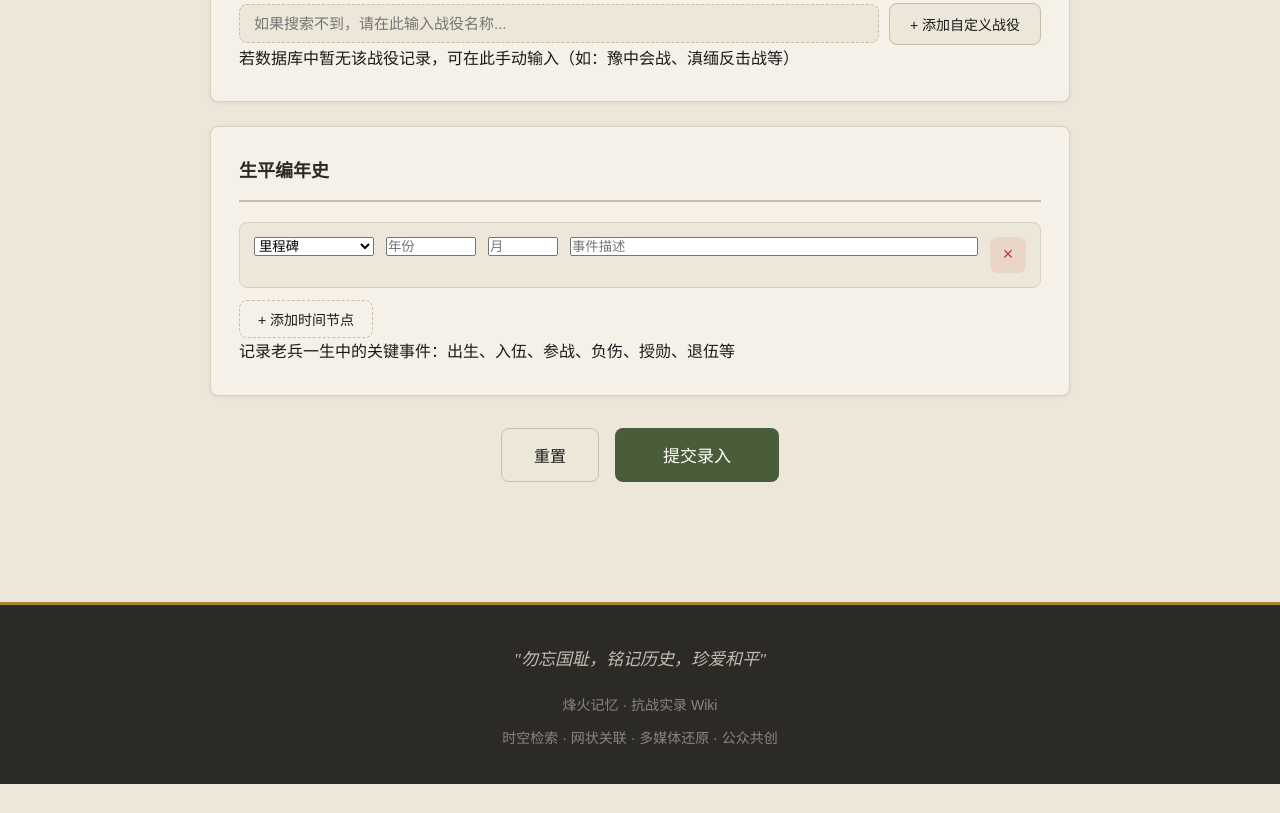
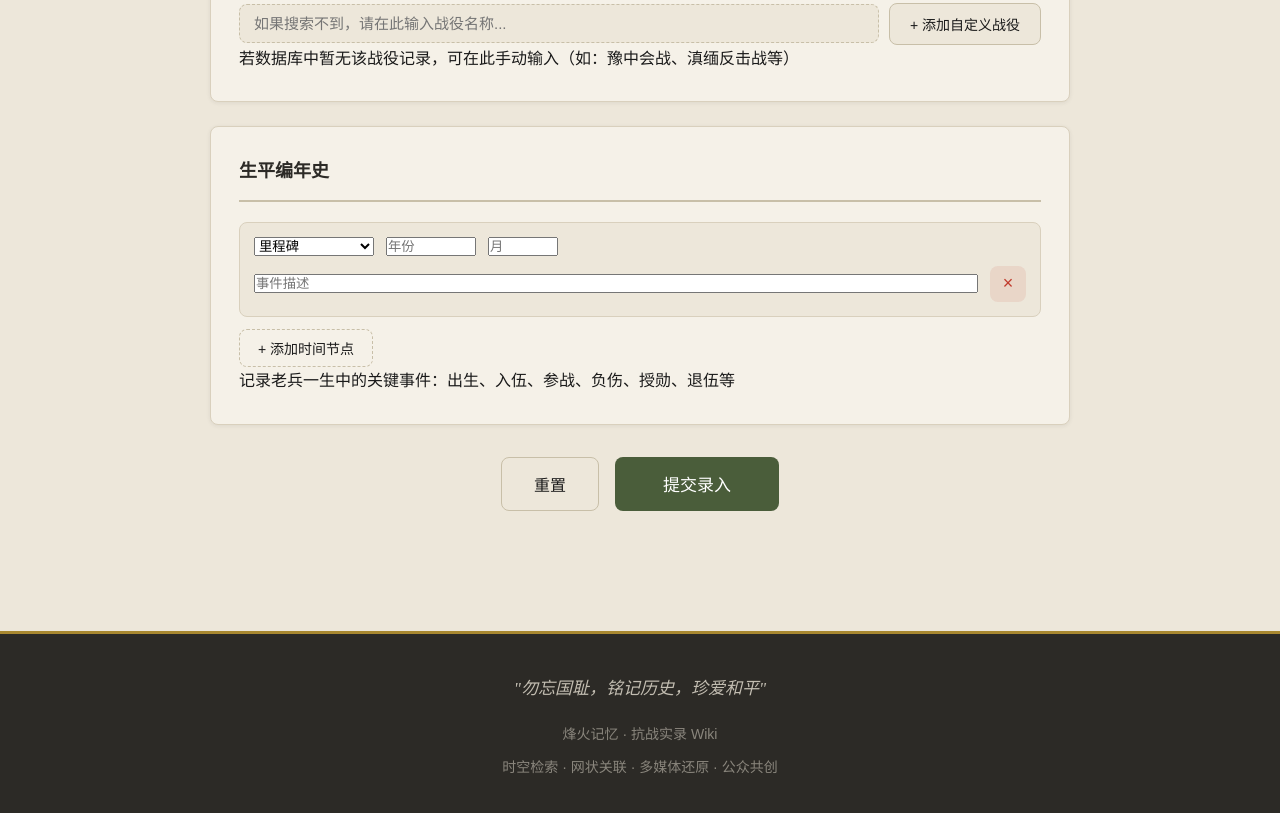
Before and after one commit to Simoncangmo/fenghuo-memory, a website: page public/admin.html in a window 1280 px wide. Shown: the part 1292-2105 px from the top of the page. Before the commit the page ends 2076 px from the top, so only its background shows below. Drawn offline with Linux system fonts and the light colour scheme; no server answers.

Commit message:
ui: 生平编年史每条分两行显示

```diff
--- a/public/admin.html
+++ b/public/admin.html
@@ -63,10 +63,12 @@
 
     /* 时间线编辑 */
     .timeline-editor { display: flex; flex-direction: column; gap: 12px; }
-    .timeline-entry { display: flex; gap: 12px; align-items: flex-start; padding: 14px; background: var(--c-bg); border-radius: 8px; border: 1px solid var(--c-border-light); }
+    .timeline-entry { padding: 14px; background: var(--c-bg); border-radius: 8px; border: 1px solid var(--c-border-light); }
+    .timeline-entry .tl-row1 { display: flex; gap: 12px; align-items: center; margin-bottom: 10px; }
+    .timeline-entry .tl-row2 { display: flex; gap: 12px; align-items: center; }
     .timeline-entry select { width: 120px; flex-shrink: 0; }
     .timeline-entry input[type="number"] { width: 90px; flex-shrink: 0; }
-    .timeline-entry input[type="text"] { flex: 1; }
+    .timeline-entry .tl-row2 input[type="text"] { flex: 1; }
     .timeline-entry .tl-remove { flex-shrink: 0; width: 36px; height: 36px; border: none; border-radius: 8px; background: rgba(192,57,43,0.1); color: #c0392b; cursor: pointer; font-size: 18px; }
     .timeline-entry .tl-remove:hover { background: rgba(192,57,43,0.2); }
     .btn-add-tl { align-self: flex-start; padding: 8px 18px; border: 1px dashed var(--c-border); border-radius: 8px; background: transparent; color: var(--c-text-secondary); font-size: 14px; cursor: pointer; }
@@ -91,7 +93,7 @@
 
     @media (max-width: 640px) {
       .form-row { flex-direction: column; gap: 0; }
-      .timeline-entry { flex-wrap: wrap; }
+      .timeline-entry .tl-row1, .timeline-entry .tl-row2 { flex-wrap: wrap; }
       .timeline-entry select, .timeline-entry input[type="number"] { width: 100%; }
     }
   </style>
--- a/public/js/admin.js
+++ b/public/js/admin.js
@@ -306,11 +306,15 @@ function renderTimeline() {
       '<option value="' + t.value + '"' + (e.type === t.value ? ' selected' : '') + '>' + t.label + '</option>'
     ).join('');
     return '<div class="timeline-entry">' +
+      '<div class="tl-row1">' +
       '<select onchange="updateTimeline(' + i + ',\'type\',this.value)">' + typeOpts + '</select>' +
       '<input type="number" placeholder="年份" value="' + (e.year || '') + '" min="1890" max="2026" onchange="updateTimeline(' + i + ',\'year\',this.value)">' +
       '<input type="number" placeholder="月" value="' + (e.month || '') + '" min="1" max="12" style="width:70px;" onchange="updateTimeline(' + i + ',\'month\',this.value)">' +
+      '</div>' +
+      '<div class="tl-row2">' +
       '<input type="text" placeholder="事件描述" value="' + escapeHtml(e.event || '') + '" onchange="updateTimeline(' + i + ',\'event\',this.value)">' +
       '<button class="tl-remove" onclick="removeTimelineEntry(' + i + ')" title="删除">×</button>' +
+      '</div>' +
       '</div>';
   }).join('');
 }
```
